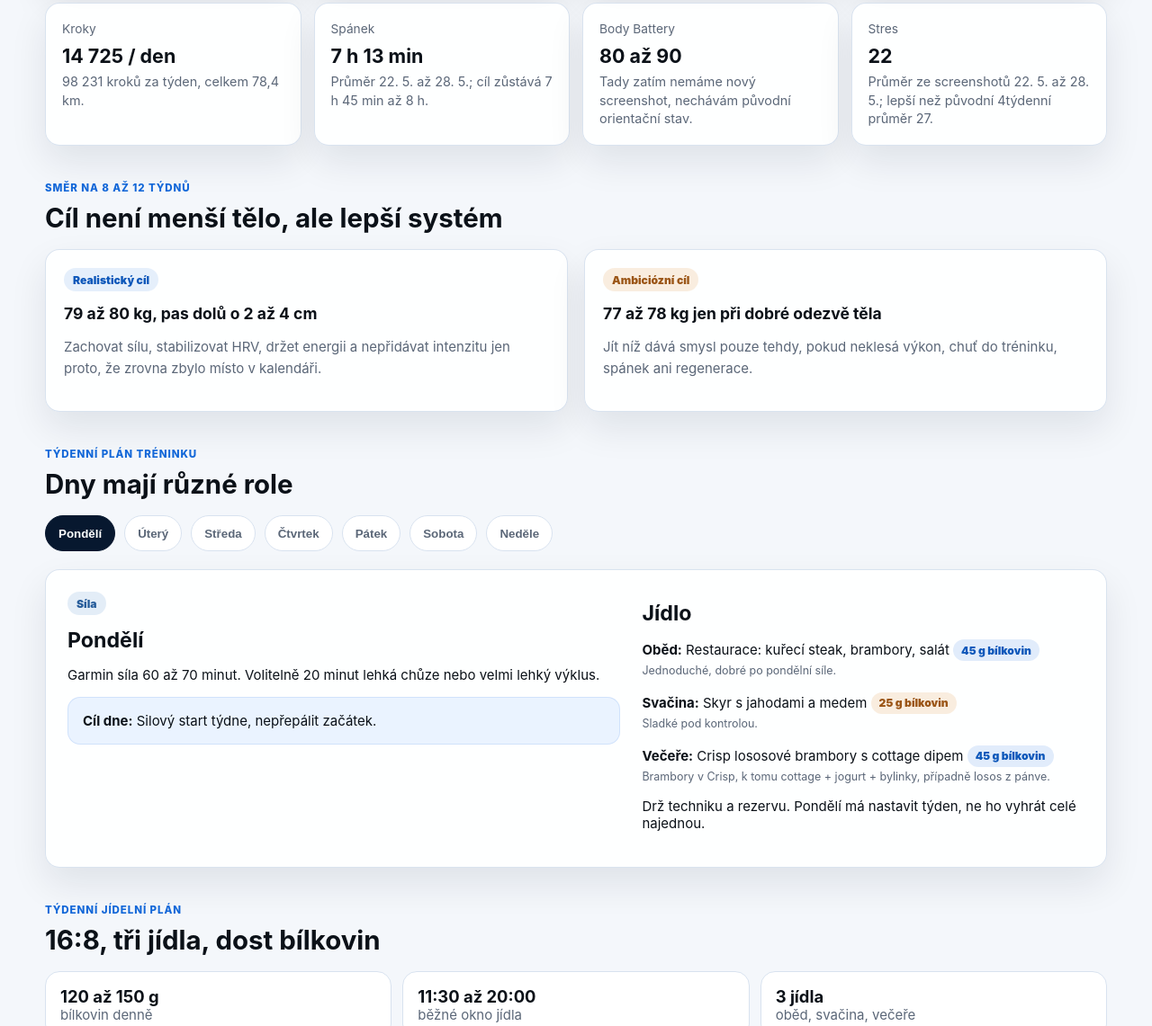
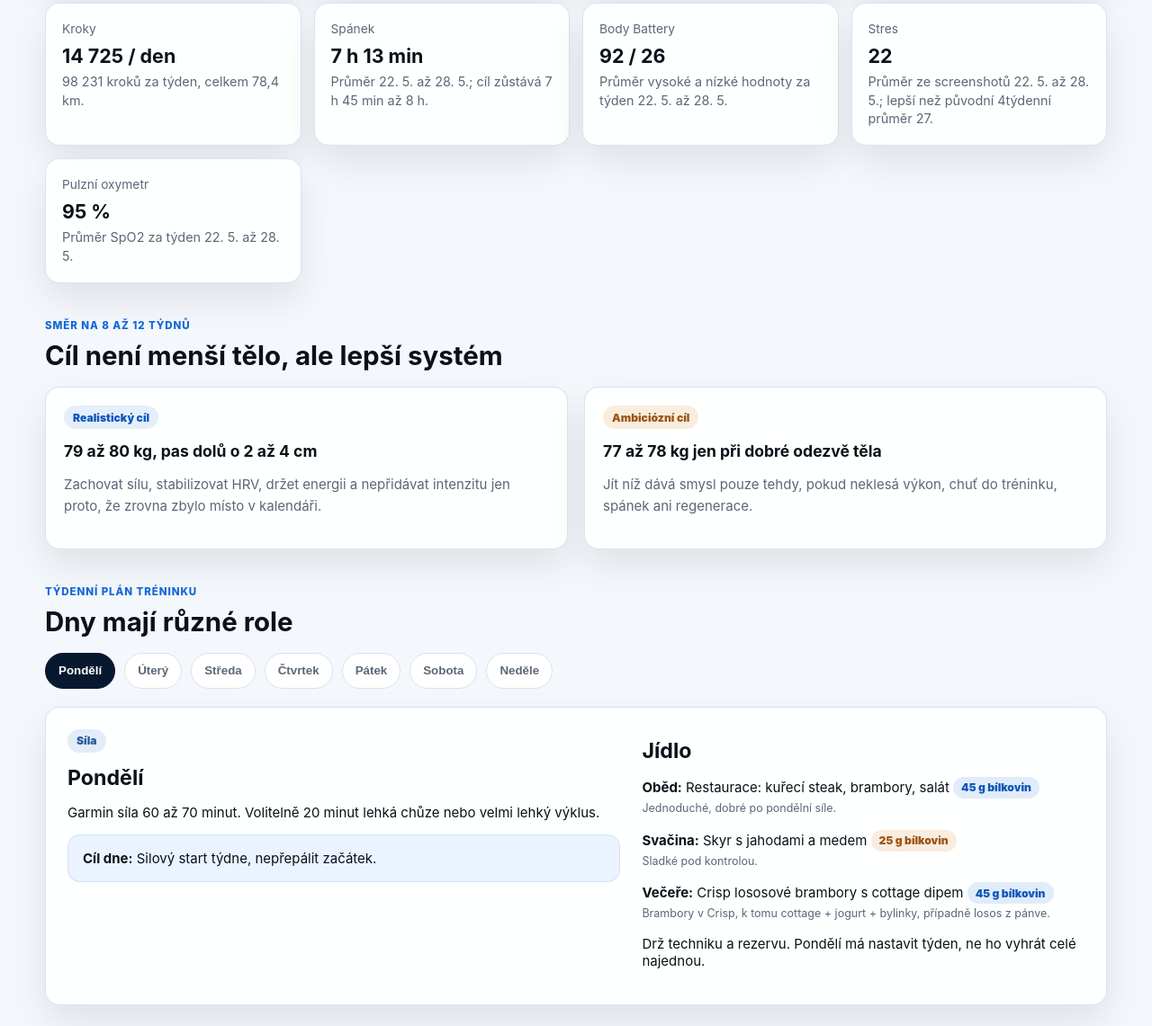
Before and after one commit to meleckytomas/Tom_jidelnicek-dashboard, a plain HTML site: page index.html in a window 1280 px wide. Shown: the part 710-1851 px from the top of the page at 90% size. Drawn offline with Linux system fonts and the light colour scheme.

Commit message:
Add Body Battery and SpO2 metrics

```diff
--- a/index.html
+++ b/index.html
@@ -285,6 +285,8 @@
                   <th>HRV</th>
                   <th>Tep</th>
                   <th>Stres</th>
+                  <th>Body Battery</th>
+                  <th>SpO2</th>
                   <th>Kalorie</th>
                 </tr>
               </thead>
--- a/script.js
+++ b/script.js
@@ -5,8 +5,9 @@ const metrics = [
   ["HRV", "40 ms", "Aktuální 7denní stav VST, noční průměr týdne cca 41 ms."],
   ["Kroky", "14 725 / den", "98 231 kroků za týden, celkem 78,4 km."],
   ["Spánek", "7 h 13 min", "Průměr 22. 5. až 28. 5.; cíl zůstává 7 h 45 min až 8 h."],
-  ["Body Battery", "80 až 90", "Tady zatím nemáme nový screenshot, nechávám původní orientační stav."],
-  ["Stres", "22", "Průměr ze screenshotů 22. 5. až 28. 5.; lepší než původní 4týdenní průměr 27."]
+  ["Body Battery", "92 / 26", "Průměr vysoké a nízké hodnoty za týden 22. 5. až 28. 5."],
+  ["Stres", "22", "Průměr ze screenshotů 22. 5. až 28. 5.; lepší než původní 4týdenní průměr 27."],
+  ["Pulzní oxymetr", "95 %", "Průměr SpO2 za týden 22. 5. až 28. 5."]
 ];
 
 const garminReports = [
@@ -22,6 +23,9 @@ const garminReports = [
       avgCalories: 2672,
       avgHeartRate: 56,
       maxHeartRate: 164,
+      avgBodyBatteryHigh: 92,
+      avgBodyBatteryLow: 26,
+      avgSpo2: 95,
       stepsTotal: 98231,
       stepsAverage: 14725,
       distanceKm: 78.4
@@ -35,13 +39,13 @@ const garminReports = [
       vigorous: 104
     },
     daily: [
-      { date: "2026-05-22", day: "pátek", sleepScore: 86, sleepDuration: "7 h 39 min", hrvSevenDay: 34, hrvNight: 34, calories: 2920, stress: 20, heartAvg: 56, heartMax: 164 },
-      { date: "2026-05-23", day: "sobota", sleepScore: 81, sleepDuration: "6 h 29 min", hrvSevenDay: 35, hrvNight: 40, calories: 2736, stress: 30, heartAvg: 57, heartMax: 138 },
-      { date: "2026-05-24", day: "neděle", sleepScore: 66, sleepDuration: "7 h 56 min", hrvSevenDay: 36, hrvNight: 32, calories: 2768, stress: 21, heartAvg: 55, heartMax: 158 },
-      { date: "2026-05-25", day: "pondělí", sleepScore: 89, sleepDuration: "7 h 27 min", hrvSevenDay: 37, hrvNight: 47, calories: 3001, stress: 20, heartAvg: 55, heartMax: 164 },
-      { date: "2026-05-26", day: "úterý", sleepScore: 72, sleepDuration: "6 h 34 min", hrvSevenDay: 38, hrvNight: 43, calories: 2906, stress: 19, heartAvg: 56, heartMax: 155 },
-      { date: "2026-05-27", day: "středa", sleepScore: 91, sleepDuration: "7 h 13 min", hrvSevenDay: 39, hrvNight: 44, calories: 2429, stress: 24, heartAvg: 56, heartMax: 107 },
-      { date: "2026-05-28", day: "čtvrtek", sleepScore: 87, sleepDuration: "7 h 11 min", hrvSevenDay: 40, hrvNight: 44, calories: 1946, stress: 19, heartAvg: 54, heartMax: 137 }
+      { date: "2026-05-22", day: "pátek", sleepScore: 86, sleepDuration: "7 h 39 min", hrvSevenDay: 34, hrvNight: 34, calories: 2920, stress: 20, heartAvg: 56, heartMax: 164, bodyBatteryHigh: 91, bodyBatteryLow: 29, spo2: 97 },
+      { date: "2026-05-23", day: "sobota", sleepScore: 81, sleepDuration: "6 h 29 min", hrvSevenDay: 35, hrvNight: 40, calories: 2736, stress: 30, heartAvg: 57, heartMax: 138, bodyBatteryHigh: 95, bodyBatteryLow: 18, spo2: 95 },
+      { date: "2026-05-24", day: "neděle", sleepScore: 66, sleepDuration: "7 h 56 min", hrvSevenDay: 36, hrvNight: 32, calories: 2768, stress: 21, heartAvg: 55, heartMax: 158, bodyBatteryHigh: 73, bodyBatteryLow: 20, spo2: 95 },
+      { date: "2026-05-25", day: "pondělí", sleepScore: 89, sleepDuration: "7 h 27 min", hrvSevenDay: 37, hrvNight: 47, calories: 3001, stress: 20, heartAvg: 55, heartMax: 164, bodyBatteryHigh: 100, bodyBatteryLow: 31, spo2: 94 },
+      { date: "2026-05-26", day: "úterý", sleepScore: 72, sleepDuration: "6 h 34 min", hrvSevenDay: 38, hrvNight: 43, calories: 2906, stress: 19, heartAvg: 56, heartMax: 155, bodyBatteryHigh: 85, bodyBatteryLow: 23, spo2: 96 },
+      { date: "2026-05-27", day: "středa", sleepScore: 91, sleepDuration: "7 h 13 min", hrvSevenDay: 39, hrvNight: 44, calories: 2429, stress: 24, heartAvg: 56, heartMax: 107, bodyBatteryHigh: 98, bodyBatteryLow: 25, spo2: 95 },
+      { date: "2026-05-28", day: "čtvrtek", sleepScore: 87, sleepDuration: "7 h 11 min", hrvSevenDay: 40, hrvNight: 44, calories: 1946, stress: 19, heartAvg: 54, heartMax: 137, bodyBatteryHigh: 99, bodyBatteryLow: 38, spo2: 96 }
     ]
   }
 ];
@@ -1405,6 +1409,16 @@ function renderGarminMetrics() {
       <p>Průměr týdne, nejvyšší den byl 30 v sobotu.</p>
     </article>
     <article class="metric-card">
+      <span>Body Battery</span>
+      <strong>${weekly.avgBodyBatteryHigh}/${weekly.avgBodyBatteryLow}</strong>
+      <p>Průměr vysoké a nízké hodnoty za týden. Čtvrtek končil nejvýš: 99/38.</p>
+    </article>
+    <article class="metric-card">
+      <span>Pulzní oxymetr</span>
+      <strong>${weekly.avgSpo2} %</strong>
+      <p>Průměr SpO2 za týden. Denní hodnoty byly v rozmezí 94 až 97 %.</p>
+    </article>
+    <article class="metric-card">
       <span>Kalorie</span>
       <strong>${formatNumber(weekly.avgCalories)}</strong>
       <p>Průměr spálených kalorií za den v období ${report.period}.</p>
@@ -1429,6 +1443,8 @@ function renderGarminMetrics() {
       <td>${item.hrvSevenDay} ms 7denní<br>${item.hrvNight} ms noční</td>
       <td>${item.heartAvg} bpm průměr<br>${item.heartMax} bpm max</td>
       <td>${item.stress}</td>
+      <td>${item.bodyBatteryHigh} vysoká<br>${item.bodyBatteryLow} nízká</td>
+      <td>${item.spo2} %</td>
       <td>${formatNumber(item.calories)}</td>
     </tr>
   `).join("");
```
